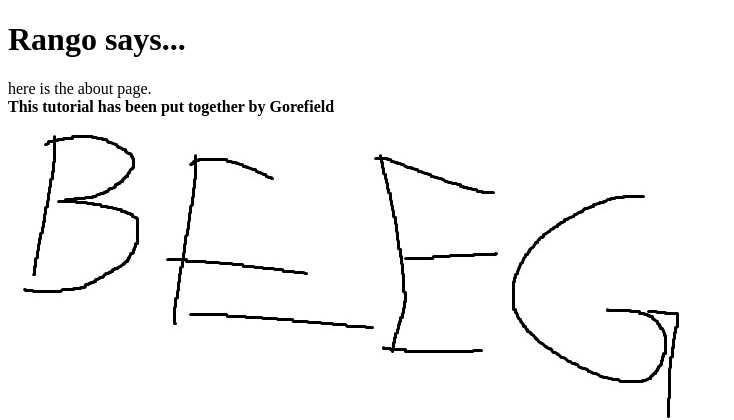
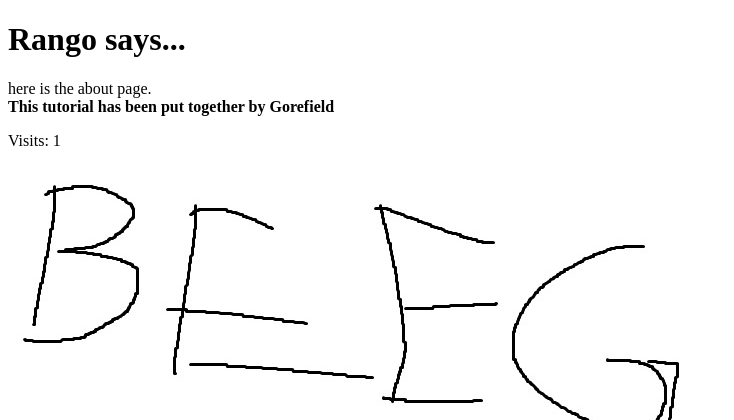
Before and after one commit to Ins0lence/tango_with_django_project, a Django app: page /rango/about/ in a window 1280 px wide; the page is wider, and only the part inside the window is pictured. Shown: the top 420 px of that part, without its empty margins (0-734 px from the left). Run offline with Django 3.2, Linux system fonts and the light colour scheme; data that the repository does not hold is empty.

Commit message:
tenth chapter

```diff
--- a/rango/views.py
+++ b/rango/views.py
@@ -12,11 +12,35 @@ from django.urls import reverse
 
 from rango.forms import UserForm, UserProfileForm
 
+from datetime import datetime
 
 from django.contrib.auth import authenticate, login, logout
 
 from django.contrib.auth.decorators import login_required
 
+
+def get_server_side_cookie(request, cookie, default_val=None):
+    val = request.session.get(cookie)
+    if not val:
+        val = default_val
+    return val
+
+# Updated the function definition
+def visitor_cookie_handler(request):
+    visits = int(get_server_side_cookie(request, 'visits', '1'))
+    last_visit_cookie = get_server_side_cookie(request,'last_visit', str(datetime.now()))
+
+    last_visit_time = datetime.strptime(last_visit_cookie[:-7],'%Y-%m-%d %H:%M:%S')
+# If it's been more than a day since the last visit...
+    if (datetime.now() - last_visit_time).days > 0:
+        visits = visits + 1
+# Update the last visit cookie now that we have updated the count
+        request.session['last_visit'] = str(datetime.now())
+    else:
+# Set the last visit cookie
+        request.session['last_visit'] = last_visit_cookie
+# Update/set the visits cookie
+    request.session['visits'] = visits
 
 
 def index(request):
@@ -26,14 +50,22 @@ def index(request):
     context_dict['boldmessage'] = 'Crunchy, creamy, cookie, candy, cupcake!'
     context_dict['categories'] = category_list
     context_dict['pages'] = page_list
+    visitor_cookie_handler(request)
 
-    return render(request, 'rango/index.html', context=context_dict)
+    response = render(request, 'rango/index.html', context=context_dict)
+
+
+
+
+    return response
 
 
 def about(request):
-    context_dict={'name':'Gorefield'}
+    context_dict = {}
+    visitor_cookie_handler(request)
+    context_dict['visits']=request.session['visits']
+    context_dict['name']='Gorefield'
     return render(request,'rango/about.html', context=context_dict)
-    # return HttpResponse("Rango says here is the about page. <a href='/rango/'>Index</a>")
 
 def show_category(request, category_name_slug):
     context_dict = {}
--- a/tango_with_django_project/settings.py
+++ b/tango_with_django_project/settings.py
@@ -29,6 +29,8 @@ SECRET_KEY = '1owb8@1-540^3m5aknwge7i2hu&)pk+5eqzf7d@@v6eeeo__03'
 DEBUG = True
 
 ALLOWED_HOSTS = []
+
+SESSION_EXPIRE_AT_BROWSER_CLOSE= True
 
 
 # Application definition
--- a/templates/rango/about.html
+++ b/templates/rango/about.html
@@ -12,6 +12,7 @@ About Rango
 <div>
     here is the about page.<br />
     <strong>This tutorial has been put together by {{ name }}</strong><br />
+    <p>Visits: {{ visits }}</p>
 </div>
 <div>
     <img src="{% static 'images/rango.jpg' %}" alt="Picture of Rango" />"
--- a/templates/rango/index.html
+++ b/templates/rango/index.html
@@ -45,6 +45,7 @@
             </div>
 
             <div>
+
                 <img src="{% static 'images/rango.jpg' %}"
                      alt="Picture of Rango" />
 
```
